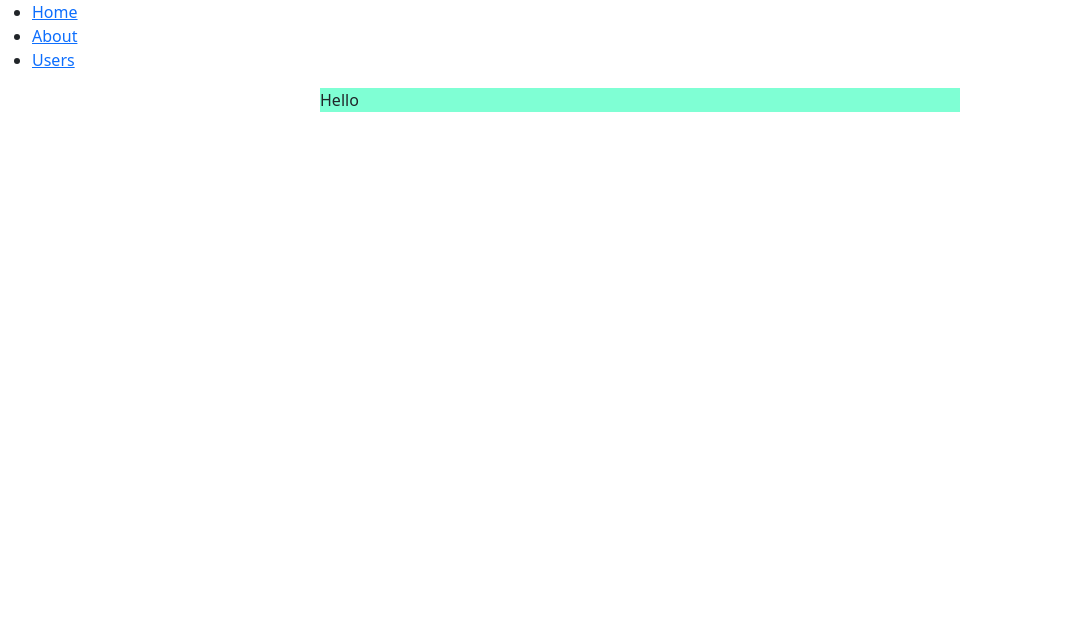
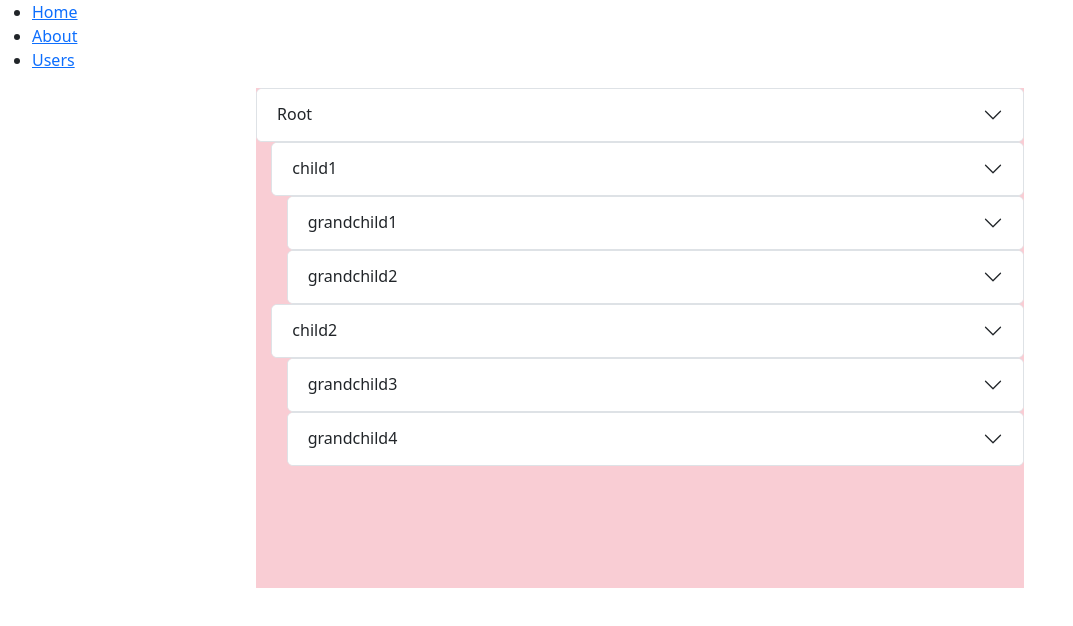
Before and after one commit to mifukuda/Google-Drive-Sharing-Manager, a React (Create React App) app in the folder client/: page / in a window 1280 px wide. Shown: the top 626 px of the page, without its empty margins (0-1073 px from the left). Built offline with nearby package versions, Linux system fonts and the light colour scheme.

Commit message:
Displays directory structure

```diff
--- a/client/src/App.css
+++ b/client/src/App.css
@@ -38,7 +38,10 @@
 }*/
 
 .home {
-  background-color: aquamarine;
+  background-color:#f9cdd4;
   margin: auto;
-  width: 50%
+  height: 500px;
+  width: 60%;
+  overflow-y: scroll;
+  white-space: nowrap;
 }
--- a/client/src/components/FileCard.js
+++ b/client/src/components/FileCard.js
@@ -4,8 +4,8 @@ import 'bootstrap/dist/css/bootstrap.min.css';
 
 export default function FileCard(props) {
     const {file, depth} = props;
-    let indent = 20 + 2*depth;
-    let width = 60 - 2*depth;
+    let indent = 2*depth;
+    let width = 100 - 2*depth;
     let style = {
         marginLeft: indent + '%',
         width: width + '%'
--- a/client/src/components/HomeScreen.js
+++ b/client/src/components/HomeScreen.js
@@ -4,7 +4,7 @@ import FileList from "./FileList";
 export default function FileCard() {
     return (
         <div className="home">
-            Hello
+            <FileList/>
         </div>
     );
 }
```
